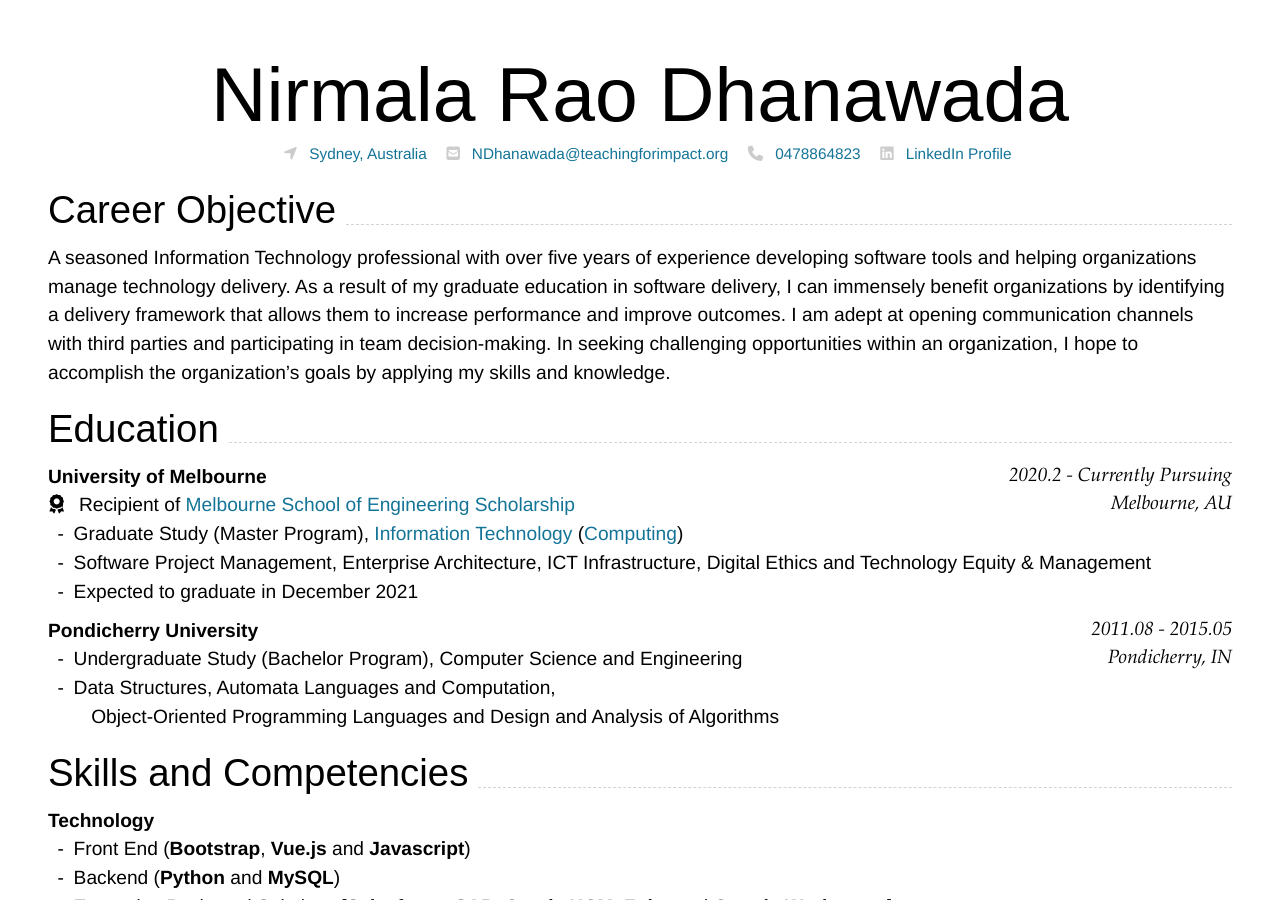
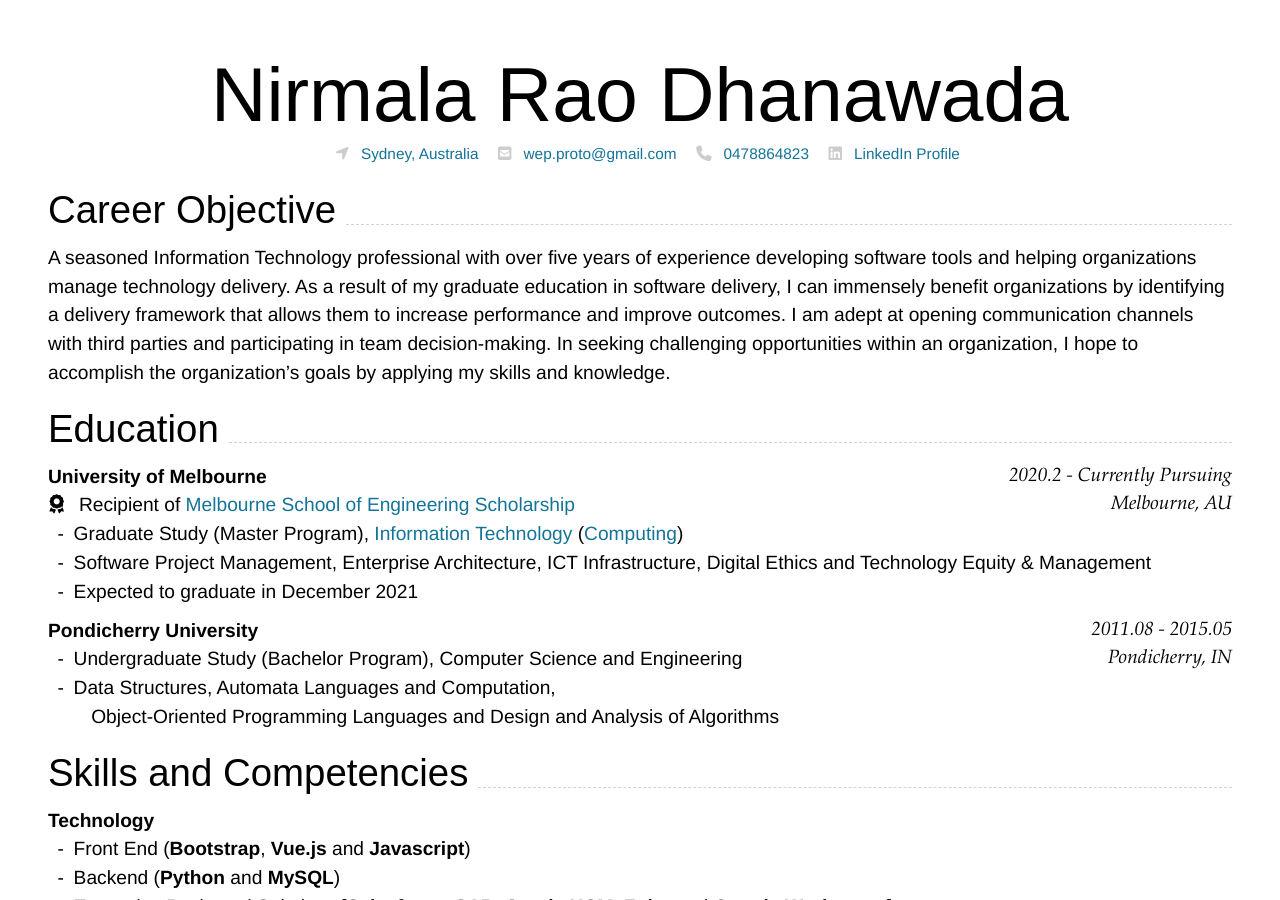
Before and after one commit to thedhanawada/me, a Jekyll site: the page built from index.md, in a window 1280 px wide and 900 px high. Built offline with Jekyll 4.4.1, drawn with Linux system fonts in a browser that asks for light colours; nearby versions of some CDN libraries.

Commit message:
update contact

```diff
--- a/index.md
+++ b/index.md
@@ -2,8 +2,8 @@
 layout: cv
 title: About Nirmal
 email:
-  url: mailto:NDhanawada@teachingforimpact.org
-  text: NDhanawada@teachingforimpact.org
+  url: mailto:wep.proto@gmail.com
+  text: wep.proto@gmail.com
 homepage:
   url: https://en.wikipedia.org/wiki/Sydney
   text: Sydney, Australia
```
